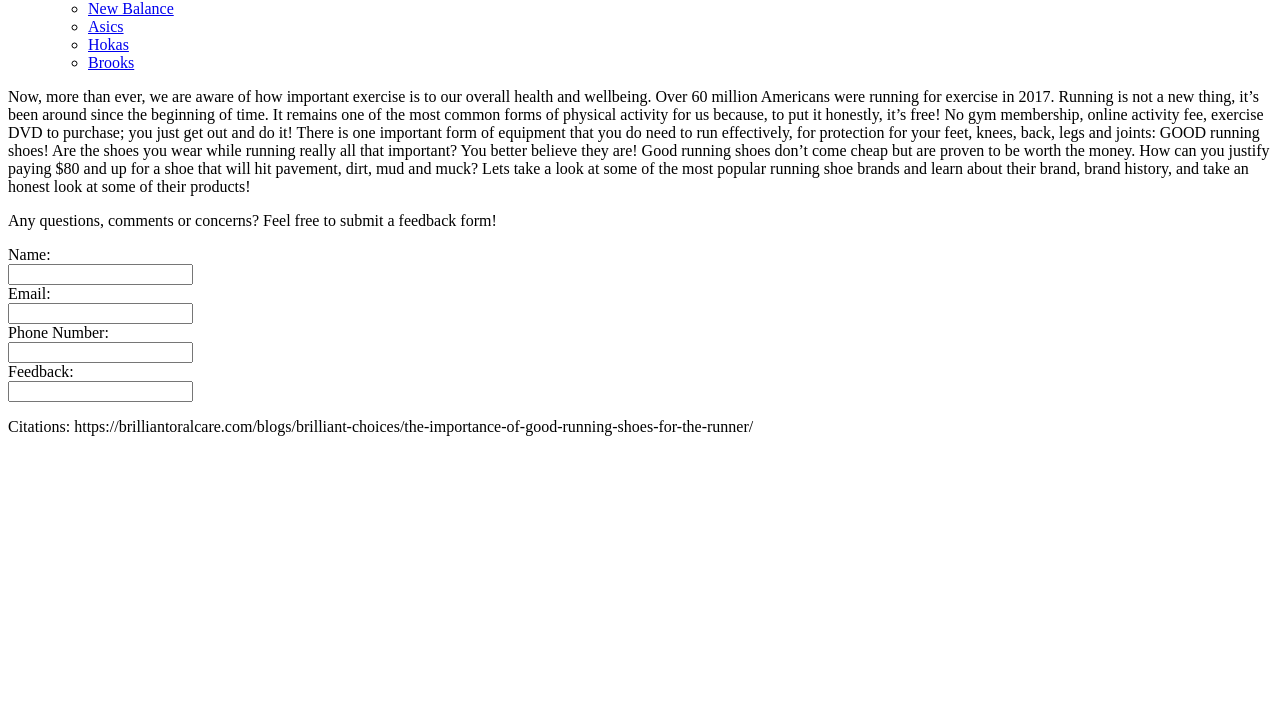
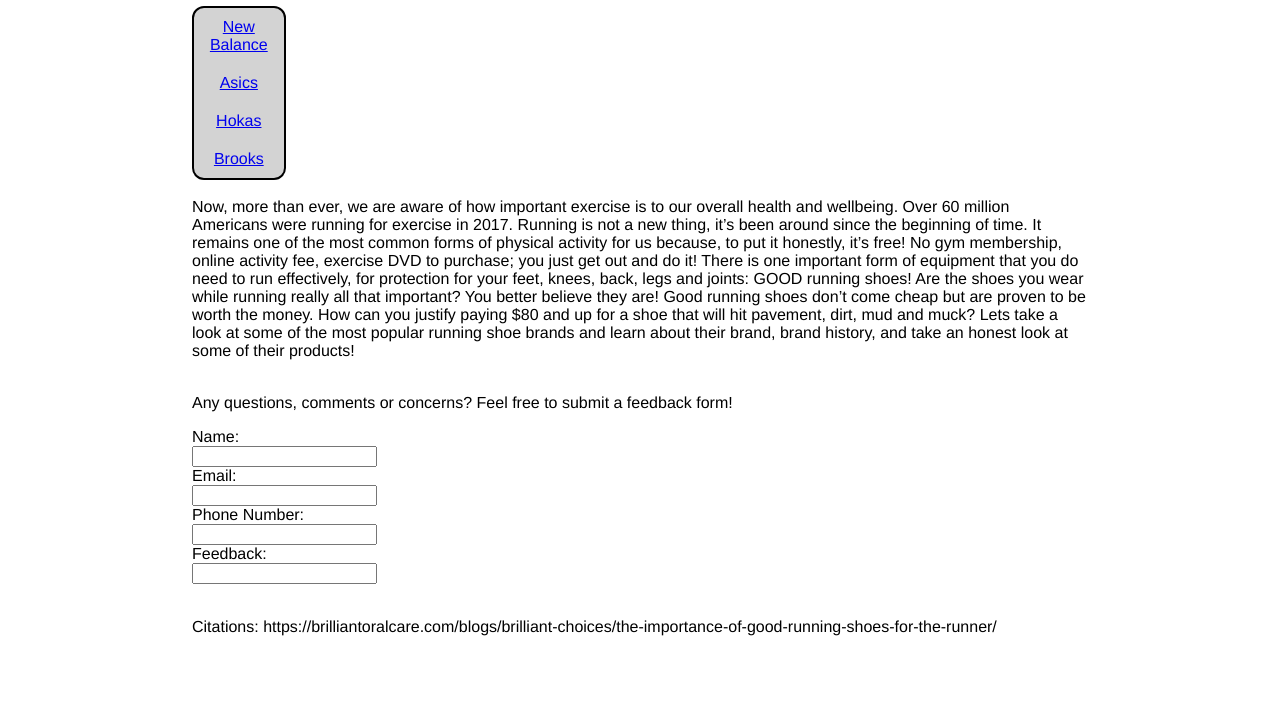
Before and after one commit to AJayWalker/AJayWalker.github.io, a plain HTML site: page index.html in a window 1280 px wide. Shown: the part 80-800 px from the top of the page. Drawn offline with Linux system fonts and the light colour scheme.

Commit message:
First Css changes

```diff
--- /dev/null
+++ b/css/index-style.css
@@ -0,0 +1,12 @@
+#top > ul {
+    align-items: flex-start;
+}
+
+#top > p {
+    margin: auto;
+    width: auto;
+}
+
+p {
+    padding: 0px;
+}
--- /dev/null
+++ b/css/style.css
@@ -0,0 +1,32 @@
+body {
+    justify-content: center;
+    margin-left: 15%;
+    margin-right: 15%;
+
+    font-family: Helvetica, sans-serif;
+}
+
+h1 {
+    text-align: center;
+    font-family: Georgia, sans-serif;
+}
+
+p {
+    padding: 10px;
+}
+
+nav > ul {
+    margin: 0;
+    padding: 0;
+    background-color: lightgray;
+    width: 10%;
+    border: 2px solid black;
+    border-radius: 12px;;
+    text-align: center;
+}
+
+nav > ul li {
+    list-style-type: none;
+    padding-top: 10px;
+    padding-bottom: 10px;
+}
--- a/index.html
+++ b/index.html
@@ -5,21 +5,22 @@
     <meta http-equiv="X-UA-Compatible" content="IE=edge">
     <meta name="viewport" content="width=device-width, initial-scale=1.0">
     <meta name="authors" content="Alexander Walker & Justin Park">
-    <link rel="stylesheet" href="style.css">
+    <link rel="stylesheet" href="css/style.css">
+    <link rel="stylesheet" href="css/index-style.css">
     <title>Main Page</title>
 </head>
 <body>
+    <div id="top">
         <h1>Popular Running Shoes</h1>
         <nav>
-        <ul>
             <ul>
                 <li><a href="newbalance.html">New Balance</a></li>
                 <li><a href="asics.html">Asics</a></li>
                 <li><a href="hokas.html">Hokas</a></li>
                 <li><a href="brooks.html">Brooks</a></li>
             </ul>
-        </ul>
         </nav>
+        <br>
         <p>
             Now, more than ever, we are aware of how important exercise is to our overall health and wellbeing.
             Over 60 million Americans were running for exercise in 2017. Running is not a new thing, it’s been
@@ -33,6 +34,8 @@
             running shoe brands and learn about their brand, brand history, and take an honest look at some of their
             products!
         </p>
+    </div>
+    <br>
     <p>
         Any questions, comments or concerns? Feel free to submit a feedback form!
     </p>
@@ -46,6 +49,7 @@
         <label for="feedback">Feedback:</label><br>
         <input type="text" id="feedback" name="fback" value="">
     </form>
+    <br>
     <p>
         Citations:
         https://brilliantoralcare.com/blogs/brilliant-choices/the-importance-of-good-running-shoes-for-the-runner/
--- a/style.css
+++ /dev/null
@@ -1,3 +0,0 @@
-h1 {
-    text-align: center;
-}
```
Also changed, not shown: asics.html (+1 -1 lines), brooks.html (+1 -1 lines), hokas.html (+1 -1 lines), newbalance.html (+1 -1 lines). Lines whose indentation alone changed are shown as unchanged.
